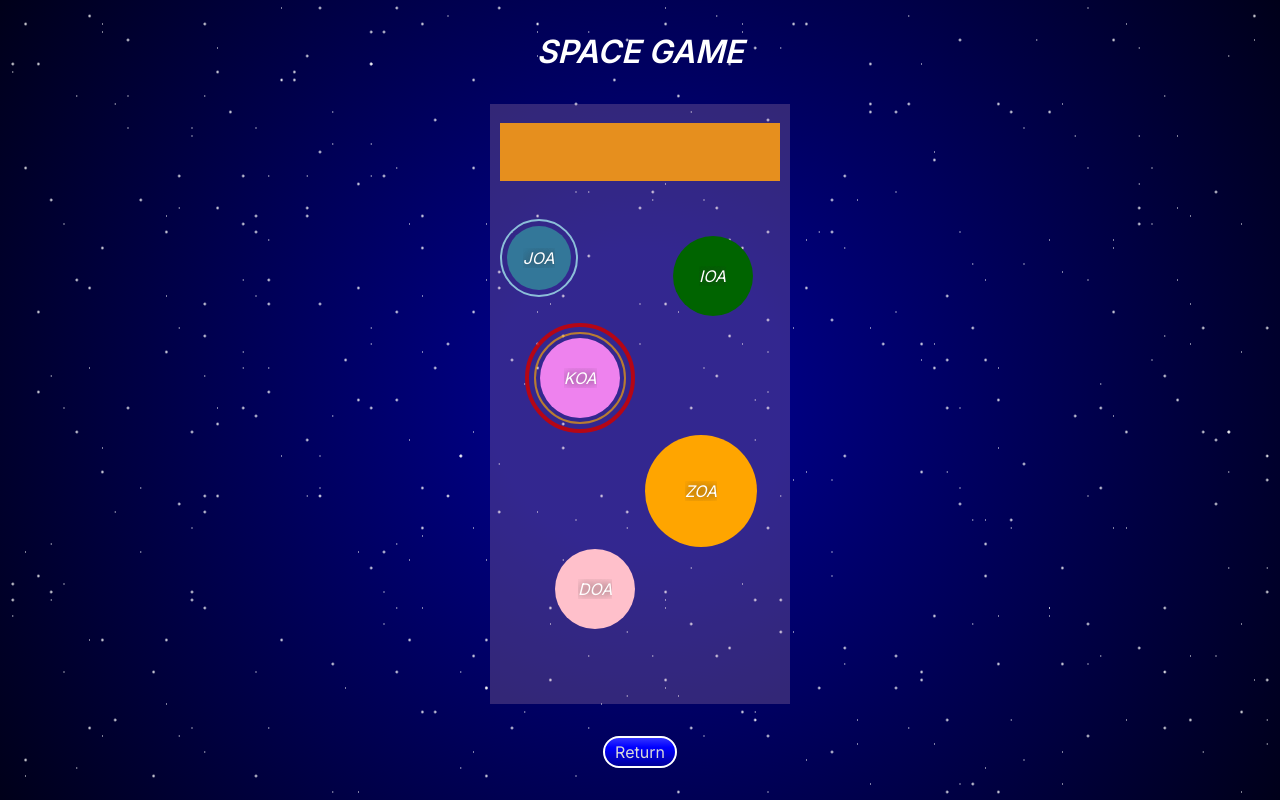
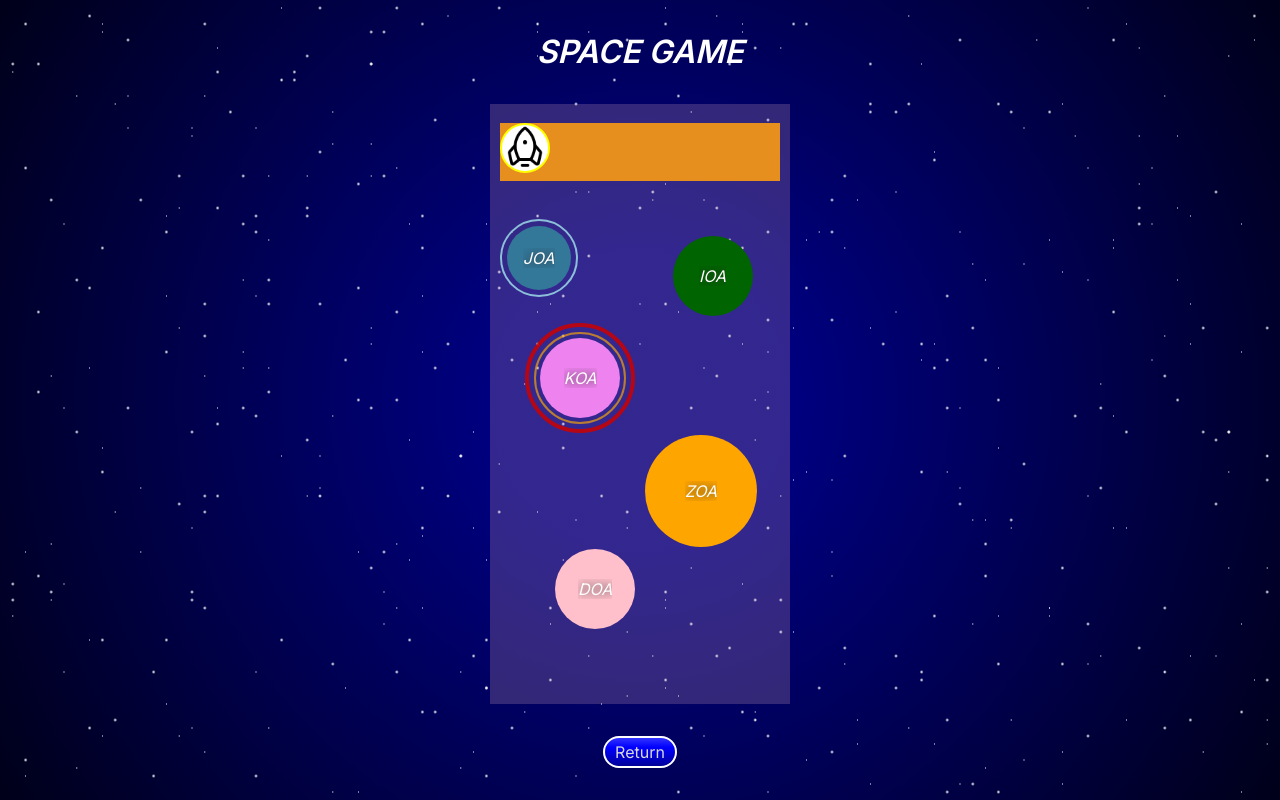
Before and after one commit to franco-ortega/space-game, a Next.js app: page /game in a window 1280 px wide. Built offline with nearby package versions, Linux system fonts and the light colour scheme.

Commit message:
add coordinate props to Spaceship and place it in Spacedock to start

```diff
--- a/app/components/game/GameBoard.tsx
+++ b/app/components/game/GameBoard.tsx
@@ -1,9 +1,11 @@
+import testShip from '/public/spaceships/rocket_2.png';
 import planets from '../../data/planets.json';
 import zones from '../../data/zones.json';
 import createPlanet from '@/app/utils/createPlanet';
 import Zone from '../zones/Zone';
 import SpaceDock from '../spaceDock/SpaceDock';
 import styles from './GameBoard.module.css';
+import Spaceship from '../spaceship/Spaceship';
 
 export default function GameBoard() {
 	const { doa, ioa, joa, koa, zoa } = planets;
@@ -20,7 +22,12 @@ export default function GameBoard() {
 
 	return (
 		<main className={styles.GameBoard}>
-			{/* <SpaceDock /> */}
+			<Spaceship
+				ship={testShip}
+				shipData={{
+					shipCoordinates: zones.zone0,
+				}}
+			/>
 			<Zone
 				zoneData={{
 					zoneCoordinates: zones.zone0,
--- a/app/components/spaceship/Spaceship.module.css
+++ b/app/components/spaceship/Spaceship.module.css
@@ -3,4 +3,20 @@
 	border-radius: 100rem;
 	border-style: solid;
 	border-width: 2px;
+
+	background-color: hsl(0, 0%, 100%);
+
+	position: relative;
+
+	width: 50px;
+	height: 50px;
 }
+
+.Spaceship img {
+	display: inline-block;
+	max-height: 100%;
+	max-width: 100%;
+
+	position: absolute;
+	z-index: 2;
+}
--- a/app/components/spaceship/Spaceship.tsx
+++ b/app/components/spaceship/Spaceship.tsx
@@ -1,13 +1,26 @@
-import Image from 'next/image';
+import Image, { StaticImageData } from 'next/image';
+import { ShipData } from '@/app/types/types';
 import styles from './Spaceship.module.css';
 
 type Props = {
-	ship: string;
+	ship: StaticImageData;
+	shipData: ShipData;
 };
 
-export default function Spaceship({ ship }: Props) {
+export default function Spaceship({
+	ship,
+	shipData: {
+		shipCoordinates: { column, row },
+	},
+}: Props) {
 	return (
-		<div className={styles.Spaceship}>
+		<div
+			className={styles.Spaceship}
+			style={{
+				gridColumn: column,
+				gridRow: row,
+			}}
+		>
 			<Image alt='spaceship' src={ship} />
 		</div>
 	);
```
Also changed, not shown: app/types/types.ts (+13 -9 lines).
